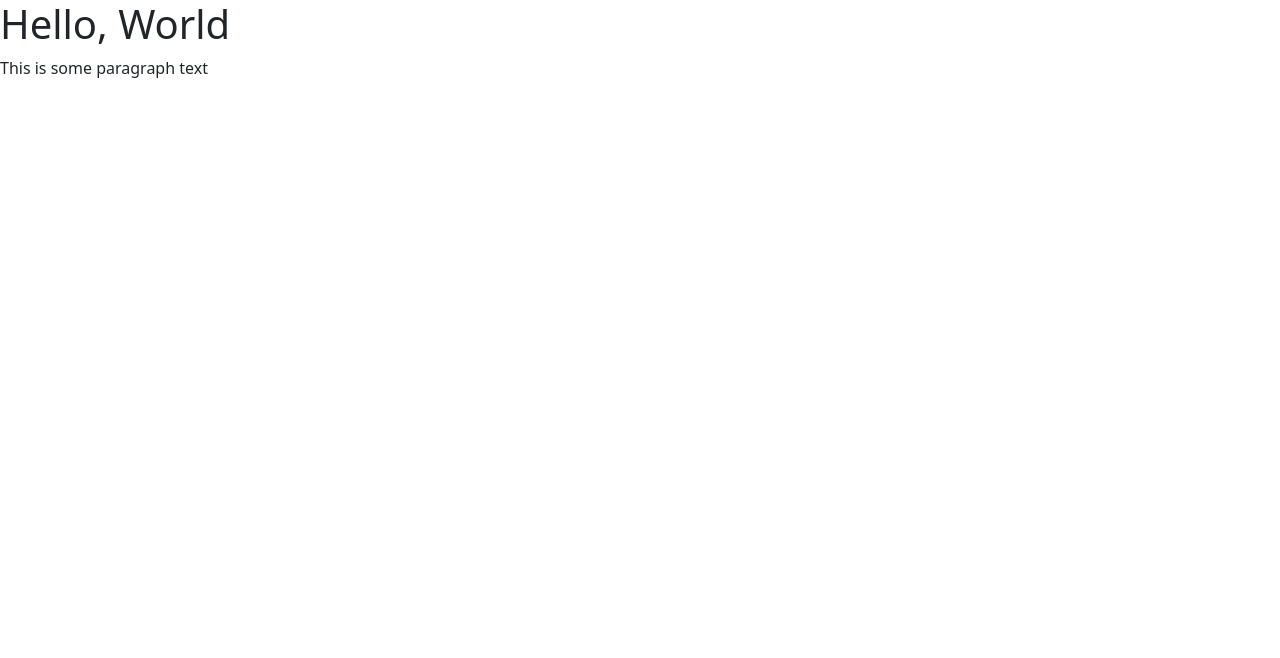
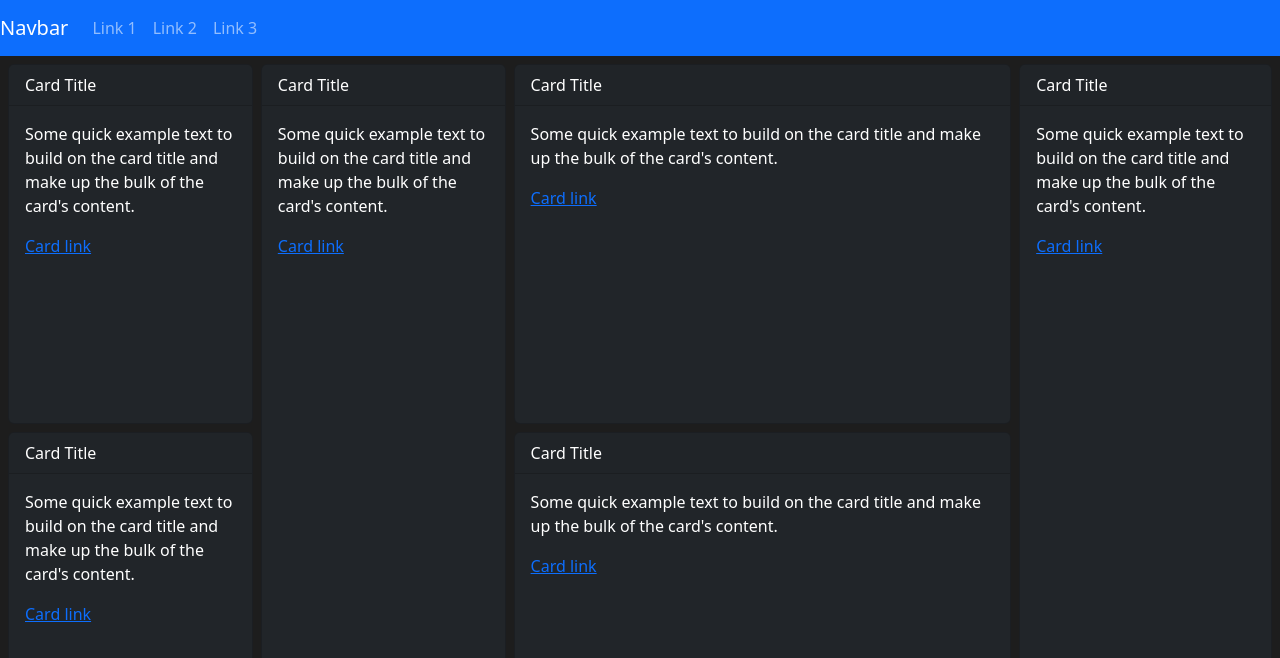
Before and after one commit to xTeKc/tdSOL, a React (Create React App) app: page / in a window 1280 px wide. Shown: the top 658 px of the page. Built offline with nearby package versions, Linux system fonts and the light colour scheme.

Commit message:
add js scaffold

```diff
--- a/src/App.js
+++ b/src/App.js
@@ -1,13 +1,96 @@
-
+import React, { Component } from 'react';
 import './App.css';
 
-function App() {
-  return (
-    <div className="App">
-      <h1>Hello, World</h1>
-      <p>This is some paragraph text</p>
-    </div>
-  );
+class App extends Component {
+  render() {
+    return (
+      <div>
+        <nav className="navbar navbar-expand-lg navbar-dark bg-primary">
+          <a className="navbar-brand" href="/#">Navbar</a>
+          <button className="navbar-toggler" type="button" data-toggle="collapse" data-target="#navbarNavDropdown" aria-controls="navbarNavDropdown" aria-expanded="false" aria-label="Toggle navigation">
+            <span className="navbar-toggler-icon"></span>
+          </button>
+          <div className="collapse navbar-collapse" id="navbarNavDropdown">
+            <ul className="navbar-nav">
+              <li className="nav-item">
+                <a className="nav-link" href="/#">Link 1</a>
+              </li>
+              <li className="nav-item">
+                <a className="nav-link" href="/#">Link 2</a>
+              </li>
+              <li className="nav-item">
+                <a className="nav-link" href="/#">Link 3</a>
+              </li>
+            </ul>
+          </div>
+        </nav>
+        <div className="content">
+          <div className="vertical-split">
+            <div className="card bg-dark text-white">
+              <div className="card-header">
+                Card Title
+              </div>
+              <div className="card-body">
+                <p className="card-text">Some quick example text to build on the card title and make up the bulk of the card's content.</p>
+                <a href="/#" className="card-link">Card link</a>
+              </div>
+            </div>
+            <div className="card bg-dark text-white">
+              <div className="card-header">
+                Card Title
+              </div>
+              <div className="card-body">
+                <p className="card-text">Some quick example text to build on the card title and make up the bulk of the card's content.</p>
+                <a href="/#" className="card-link">Card link</a>
+              </div>
+            </div>
+          </div>
+          <div className="vertical">
+            <div className="card bg-dark text-white">
+              <div className="card-header">
+                Card Title
+              </div>
+              <div className="card-body">
+                <p className="card-text">Some quick example text to build on the card title and make up the bulk of the card's content.</p>
+                <a href="/#" className="card-link">Card link</a>
+              </div>
+            </div>
+          </div>
+          <div className="vertical-split">
+            <div className="card bg-dark text-white">
+              <div className="card-header">
+                Card Title
+              </div>
+              <div className="card-body">
+                <p className="card-text">Some quick example text to build on the card title and make up the bulk of the card's content.</p>
+                <a href="/#" className="card-link">Card link</a>
+              </div>
+            </div>
+            <div className="card bg-dark text-white">
+              <div className="card-header">
+                Card Title
+              </div>
+              <div className="card-body">
+                <p className="card-text">Some quick example text to build on the card title and make up the bulk of the card's content.</p>
+                <a href="/#" className="card-link">Card link</a>
+              </div>
+            </div>
+          </div>
+          <div className="vertical">
+            <div className="card bg-dark text-white">
+              <div className="card-header">
+                Card Title
+              </div>
+              <div className="card-body">
+                <p className="card-text">Some quick example text to build on the card title and make up the bulk of the card's content.</p>
+                <a href="/#" className="card-link">Card link</a>
+              </div>
+            </div>
+          </div>
+        </div>
+      </div>
+    );
+  }
 }
 
 export default App;
```
